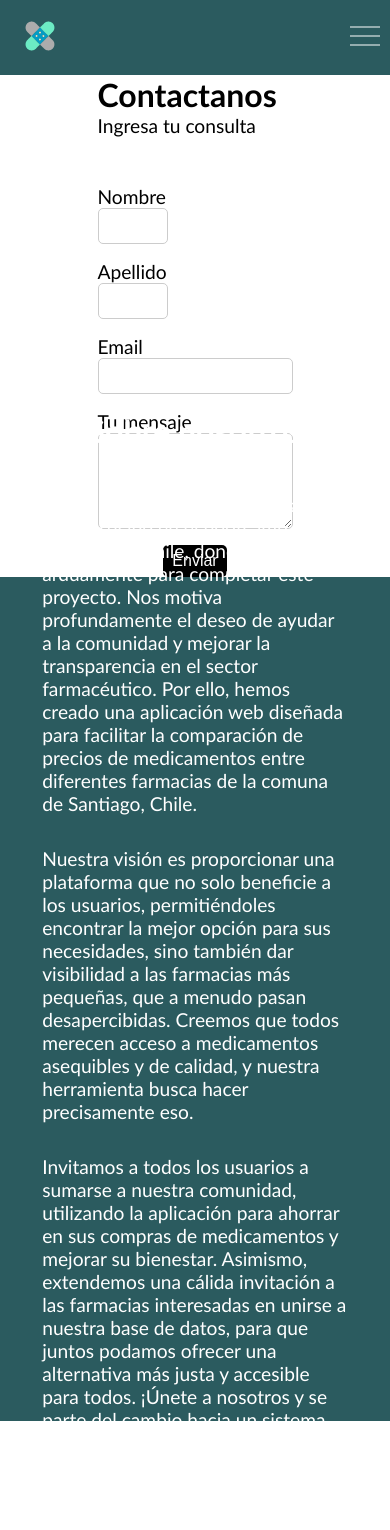
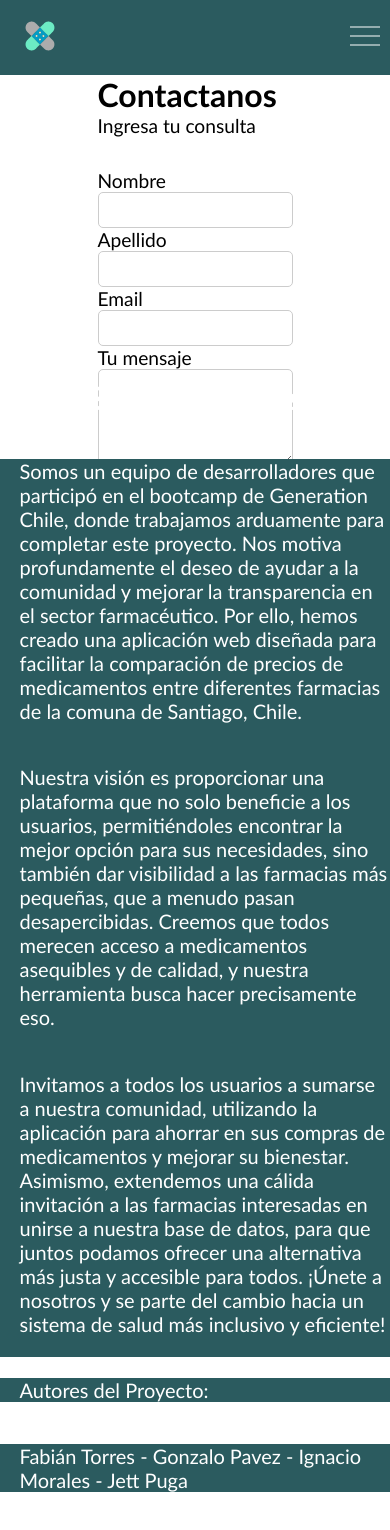
Before and after one commit to ttaxyy/medicostos, a React (Vite) app in the folder medicostos/: page /contactanos in a window 390 px wide. Shown: the top 1530 px of the page. After the commit the page ends 1492 px from the top, so only its background shows below. Built offline with nearby package versions, Linux system fonts and the light colour scheme; the HTML template or start-up script is replaced by a standard one.

Commit message:
responsividad pestaña contacto

```diff
--- a/medicostos/src/Contacto/Contacto.css
+++ b/medicostos/src/Contacto/Contacto.css
@@ -5,6 +5,7 @@
   ); /* los 75px son por la altura que le puso jett al navbar */
   align-items: center;
   flex-direction: row;
+  background: linear-gradient(to right, white 50%, var(--verde-oscuro) 50%);
 }
 
 .contenido {
@@ -12,23 +13,24 @@
   height: calc(100vh - 75px);
   width: 50%;
   justify-content: center;
+  align-items: center;
 }
 
 .contenido2 {
   flex: 1;
   display: flex;
   height: calc(100vh - 75px);
-  background-color: var(
-    --verde-oscuro
-  ) !important; /*  gonzalo good carriando insano aqui*/
+  /*  background-color: red !important; */ /*  gonzalo good carriando insano aqui*/
   width: 50%;
+  background-color: var(--verde-oscuro);
 }
 .contenidoFormulario {
   display: flex;
   flex-direction: column;
-  margin-top: 20vh;
+  /* margin-top: 20vh; */
   width: 80%;
 }
+
 .titulo {
   margin-bottom: 1rem;
 }
@@ -39,7 +41,7 @@
   color: white;
   flex-direction: column;
   gap: 5vh;
-  margin-top: 0vh;
+  /* margin-top: 0vh; */
 }
 
 .mensajito > h2 {
@@ -49,9 +51,16 @@
 }
 .mensajito > p {
   display: flex;
-  margin: 0vh 5vh;
+
   gap: 2rem;
   flex-direction: column;
+  width: 100%;
+}
+.p {
+  border: 5%;
+  padding-left: 5%;
+  background-color: var(--verde-oscuro);
+  font-size: 1.25rem;
 }
 
 input {
@@ -62,7 +71,7 @@ input {
 .inputs p {
   display: flex;
   flex-direction: column;
-  margin-top: 1rem;
+  /* margin-top: 1rem; */
 }
 #mensaje {
   height: 6rem;
@@ -108,9 +117,10 @@ textarea {
   background-color: #333;
 }
 
-@media (max-width: 768px) {
+@media (max-width: 1050px) {
   .todo {
     flex-direction: column;
+    background: linear-gradient(to bottom, white 50%, white 50%);
   }
   .contenido2 {
     height: 100vh;
@@ -144,6 +154,15 @@ textarea {
     margin: 0;
     gap: 0;
   }
+
+  .mensajito {
+    height: 100%;
+    margin-top: 0;
+  }
+  #nombre,
+  #apellido {
+    width: 100%;
+  }
 }
 
 .form {
--- a/medicostos/src/Contacto/Contacto.jsx
+++ b/medicostos/src/Contacto/Contacto.jsx
@@ -25,14 +25,14 @@ function Contacto() {
   };
 
   const handleSubmit = (e) => {
-    e.preventDefault(); // Previene el comportamiento por defecto del formulario (recargar la página).
+    e.preventDefault(); // Previene el comportamiento por defecto del formulario, recargar la página.
 
     emailjs
       .send(
-        "service_sx1exjf", // Reemplaza con tu Service ID
-        "template_fil95n9", // Reemplaza con tu Template ID
+        "service_sx1exjf", // Service ID
+        "template_fil95n9", //  Template ID
         formData,
-        "98u0wS5siZu56Tylr" // Reemplaza con tu User ID
+        "98u0wS5siZu56Tylr" //  User ID
       )
       .then(
         (response) => {
@@ -118,8 +118,8 @@ function Contacto() {
       </div>
       <div className="contenido2">
         <div className="mensajito">
-          <h2>Sobre nosotros</h2>
-          <p>
+          <h2 id="h2">Sobre nosotros</h2>
+          <p className="p">
             Somos un equipo de desarrolladores que participó en el bootcamp de
             Generation Chile, donde trabajamos arduamente para completar este
             proyecto. Nos motiva profundamente el deseo de ayudar a la comunidad
@@ -127,25 +127,27 @@ function Contacto() {
             hemos creado una aplicación web diseñada para facilitar la
             comparación de precios de medicamentos entre diferentes farmacias de
             la comuna de Santiago, Chile.
-            <p>
-              Nuestra visión es proporcionar una plataforma que no solo
-              beneficie a los usuarios, permitiéndoles encontrar la mejor opción
-              para sus necesidades, sino también dar visibilidad a las farmacias
-              más pequeñas, que a menudo pasan desapercibidas. Creemos que todos
-              merecen acceso a medicamentos asequibles y de calidad, y nuestra
-              herramienta busca hacer precisamente eso.
-            </p>{" "}
-            <p>
-              Invitamos a todos los usuarios a sumarse a nuestra comunidad,
-              utilizando la aplicación para ahorrar en sus compras de
-              medicamentos y mejorar su bienestar. Asimismo, extendemos una
-              cálida invitación a las farmacias interesadas en unirse a nuestra
-              base de datos, para que juntos podamos ofrecer una alternativa más
-              justa y accesible para todos. ¡Únete a nosotros y se parte del
-              cambio hacia un sistema de salud más inclusivo y eficiente!
-            </p>{" "}
-            <p>Autores del Proyecto: </p>
-            <p>Fabián Torres - Gonzalo Pavez - Ignacio Morales - Jett Puga</p>
+          </p>
+          <p className="p">
+            Nuestra visión es proporcionar una plataforma que no solo beneficie
+            a los usuarios, permitiéndoles encontrar la mejor opción para sus
+            necesidades, sino también dar visibilidad a las farmacias más
+            pequeñas, que a menudo pasan desapercibidas. Creemos que todos
+            merecen acceso a medicamentos asequibles y de calidad, y nuestra
+            herramienta busca hacer precisamente eso.
+          </p>{" "}
+          <p className="p">
+            Invitamos a todos los usuarios a sumarse a nuestra comunidad,
+            utilizando la aplicación para ahorrar en sus compras de medicamentos
+            y mejorar su bienestar. Asimismo, extendemos una cálida invitación a
+            las farmacias interesadas en unirse a nuestra base de datos, para
+            que juntos podamos ofrecer una alternativa más justa y accesible
+            para todos. ¡Únete a nosotros y se parte del cambio hacia un sistema
+            de salud más inclusivo y eficiente!
+          </p>{" "}
+          <p className="p">Autores del Proyecto: </p>
+          <p className="p">
+            Fabián Torres - Gonzalo Pavez - Ignacio Morales - Jett Puga
           </p>
         </div>
       </div>
--- a/medicostos/src/components/MedicationsList.jsx
+++ b/medicostos/src/components/MedicationsList.jsx
@@ -3,8 +3,10 @@ import { useSearchMedications } from "../hooks/useSearchMedications";
 import MedicationCard from "./Card/MedicationCard";
 import LoadingSpinner from "./configs/LoadingSpinner";
 import InfoCard from "./Card/InfoCard";
-import "../../src/App.css"; // Asegúrate de que esta ruta sea correcta
+import "../../src/App.css";
+import axios from "axios";
 
+const medicamento = axios.create({});
 const MedicationsList = ({ query }) => {
   const { data, error, isLoading } = useSearchMedications(query);
 
```
